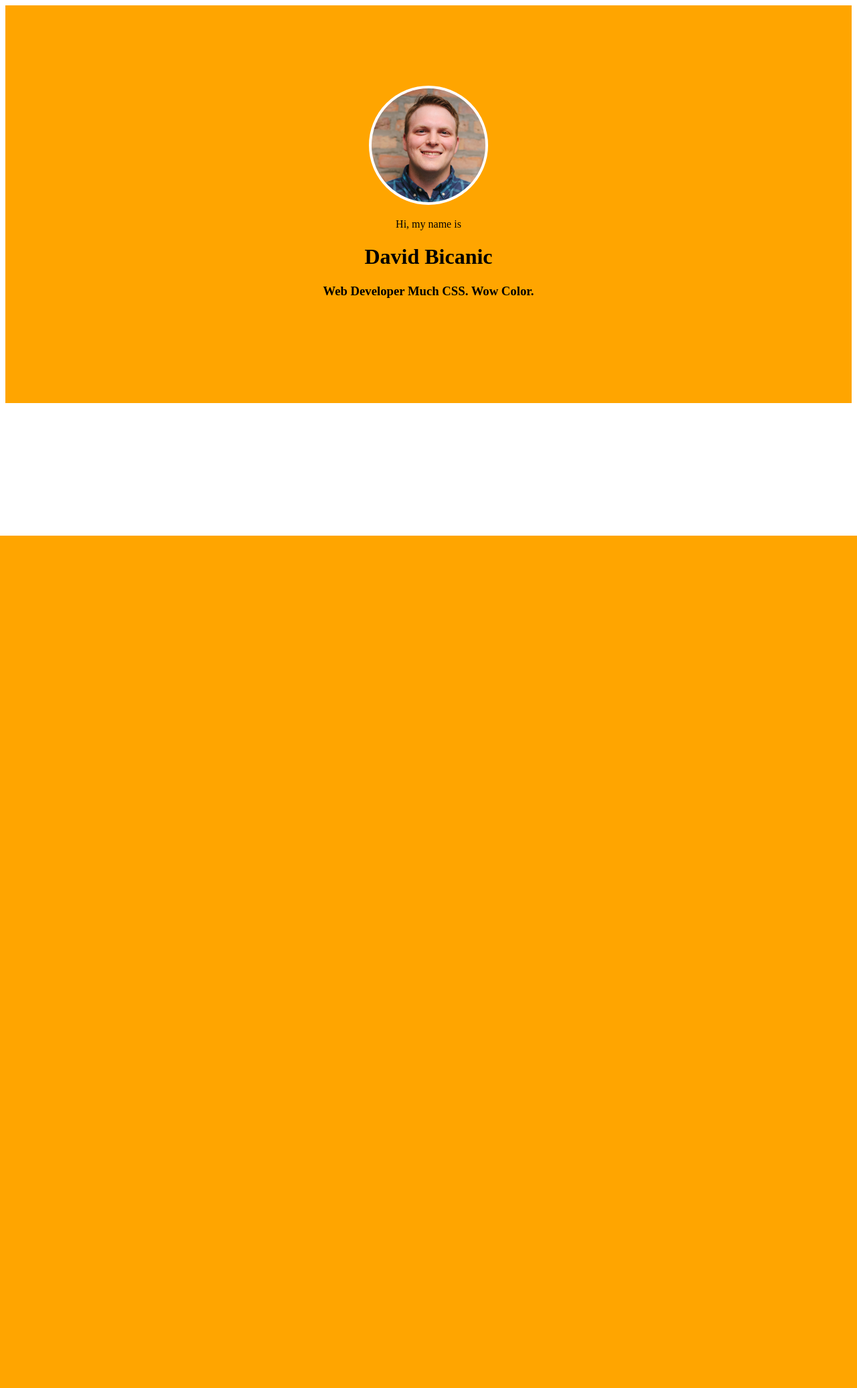
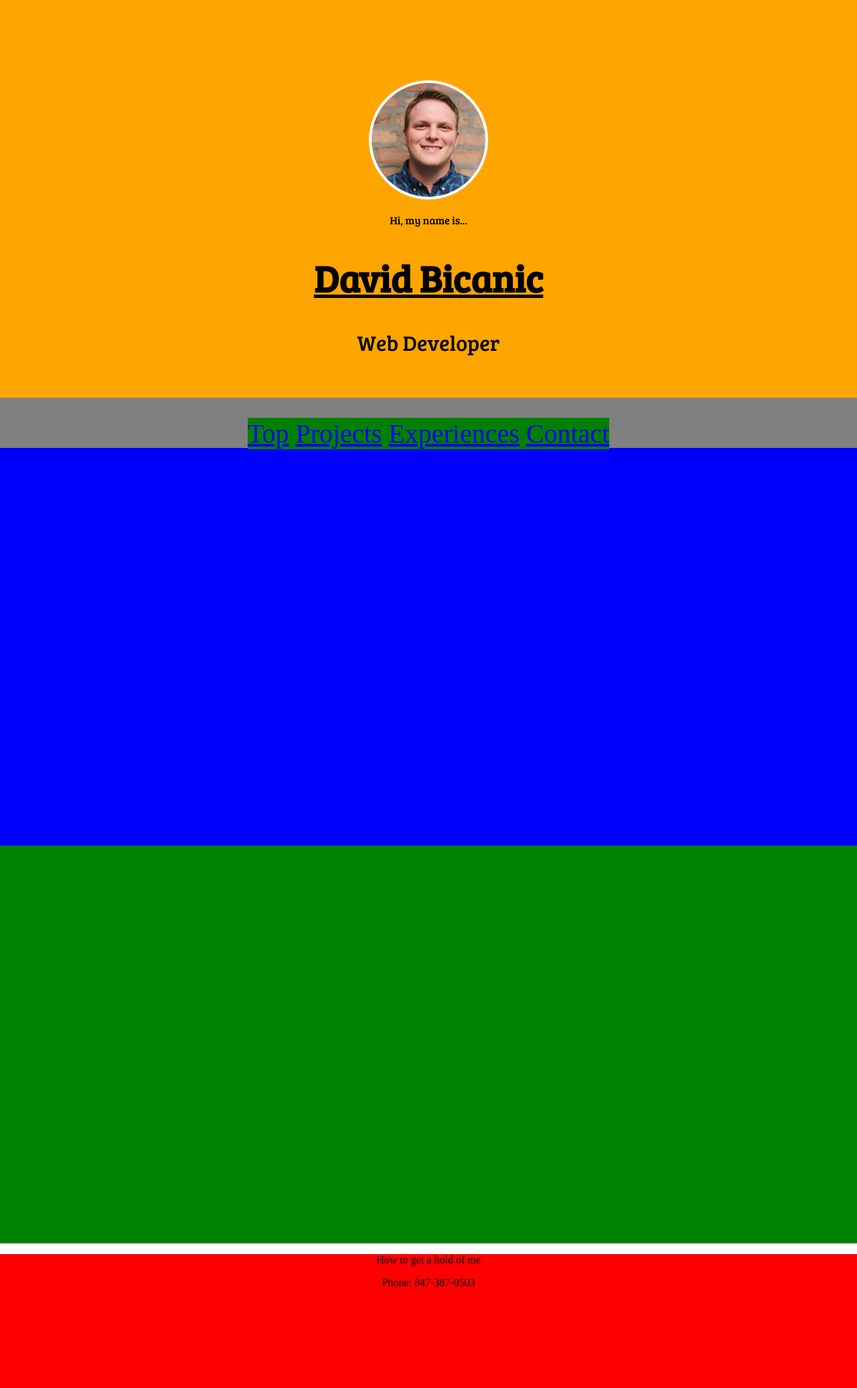
Before and after one commit to dbicanic/personalsite, a PHP site: page / in a window 1280 px wide. Shown: the whole page at 67% size. Before the commit the page ends 800 px from the top, so only its background shows below. Run offline with PHP 8.4, Linux system fonts and the light colour scheme.

Commit message:
Made blocks for all content to fit into

```diff
--- a/application.css
+++ b/application.css
@@ -1,12 +1,69 @@
+div {
+	text-align: center;
+}
+
+body {
+	margin: 0;
+}
+
 .intro-block {
 	padding-top: 100px;
-	text-align: center;
+	font-family: 'Bree Serif', serif;
 }
 
 .intro-container {
 	background-color: orange;
 	width:auto;
 	height:594px;
+}
+
+.projects-container {
+	background-color: blue;
+	width:auto;
+	height:594px;
+	display: block;
+}
+
+.experiences-container {
+	background-color: green;
+	width:auto;
+	height:594px;
+	display: block;
+}
+
+.contact-container {
+	background-color: red;
+	width:auto;
+	height:200px;
+	display: block;
+}
+
+.name {
+	text-decoration: underline;
+	font-size: 350%;
+}
+
+.nav {
+	display: inline-block;
+	background-color: green;
+	margin-top: 30px;
+	top: 50%;
+	left: 50%;
+	text-align: center;
+	font-size: 250%;
+}
+
+.nav-bar {
+	margin-top: 0;
+	background-color: grey;
+	width: auto;
+	height: 75px;
+	position: relative;
+	display: block;
+}
+
+.position {
+	font-size: 200%;
 }
 
 .user-pic {
@@ -18,6 +75,5 @@
 	border-radius: 100px;
 	background-image: url("davidBicanic.jpg");
 	background-size: cover;
-	/*background-position: 50% 50%;*/
 	background-repeat: no-repeat;
 }
--- a/index.html
+++ b/index.html
@@ -2,16 +2,36 @@
 <html>
 <head>
 	<link rel="stylesheet" type="text/css" href="application.css"/>
+	<link href="https://fonts.googleapis.com/css?family=Bree+Serif" rel="stylesheet">
 	<title>David Bicanic</title>
 </head>
 <body>
-	<div class="intro-container">
+	<div class="intro-container" id="home">
 		<div class="intro-block">
 			<div class="user-pic"></div>
-			<p class="greeting intro">Hi, my name is</p>
+			<p class="greeting intro">Hi, my name is...</p>
 			<h1 class="name intro">David Bicanic</h1>
-			<h3 class="position intro">Web Developer  Much CSS. Wow Color.</h3>
+			<p class="position intro">Web Developer</p>
 		</div>
+	</div>
+	<div class="nav-bar">
+		<nav class="nav">
+			<a class="nav-link" href="#home">Top</a>
+			<a class="nav-link" href="#projects">Projects</a>
+			<a class="nav-link" href="#experiences">Experiences</a>
+			<a class="nav-link" href="#contact">Contact</a>
+		</nav>
+	</div>
+	<div class="projects-container" id="projects">
+
+	</div>
+	<div class="experiences-container" id="experiences">
+
+	</div>
+	<div class="contact-container" id="contact">
+		<p>How to get a hold of me</p>
+		<p>Phone: 847-387-0503</p>
+		<a href="dbicanic77@gmail.com"></a>
 	</div>
 </body>
 </html>
```
